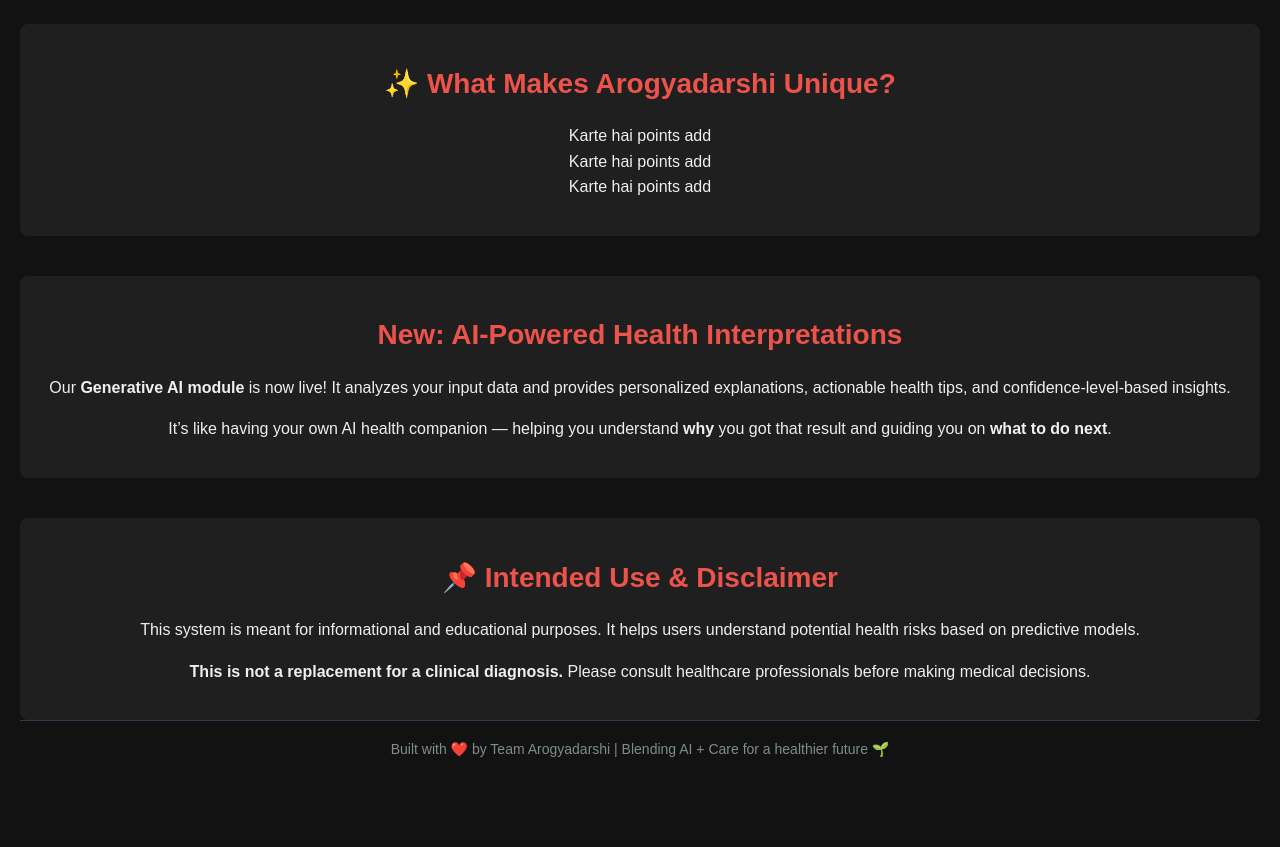
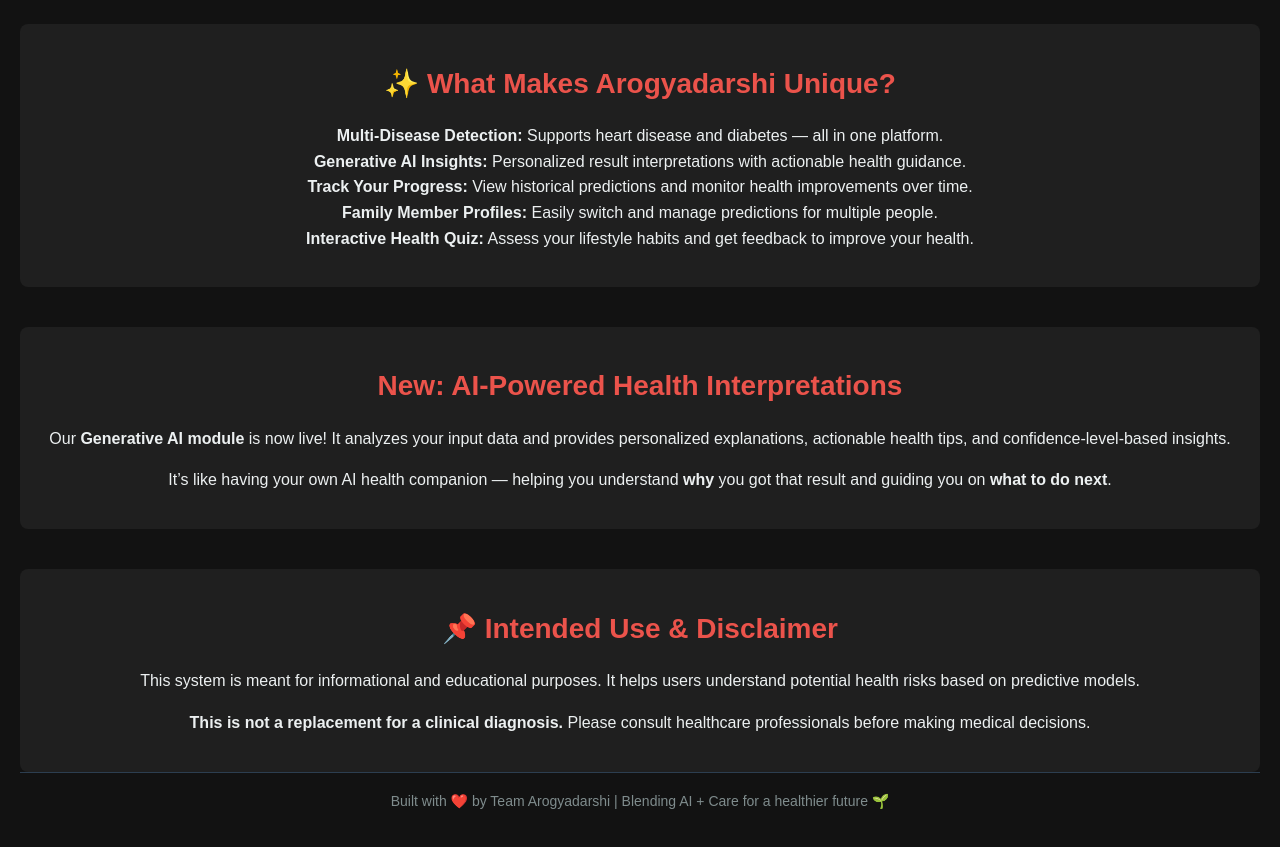
Before and after one commit to Kartik-Ranaut/Arogyadarshi, a React (Create React App) app: page / in a window 1280 px wide. Shown: the part 1980-2827 px from the top of the page. Before the commit the page ends 2777 px from the top, so only its background shows below. Built offline with nearby package versions, Linux system fonts and the light colour scheme; no server answers.

Commit message:
Updated home

```diff
--- a/src/Components/Home.js
+++ b/src/Components/Home.js
@@ -230,9 +230,16 @@ export default function Home() {
       <div className="section">
         <h2>✨ What Makes Arogyadarshi Unique?</h2>
         <p>
-          Karte hai points add<br></br>
-          Karte hai points add<br></br>
-          Karte hai points add<br></br>
+          <strong>Multi-Disease Detection:</strong> Supports heart disease and
+          diabetes — all in one platform.<br></br>
+          <strong>Generative AI Insights:</strong> Personalized result
+          interpretations with actionable health guidance.<br></br>
+          <strong>Track Your Progress:</strong> View historical predictions and
+          monitor health improvements over time. <br></br>
+          <strong>Family Member Profiles:</strong> Easily switch and manage
+          predictions for multiple people. <br></br>
+          <strong>Interactive Health Quiz:</strong> Assess your lifestyle habits
+          and get feedback to improve your health.
         </p>
       </div>
 
```
